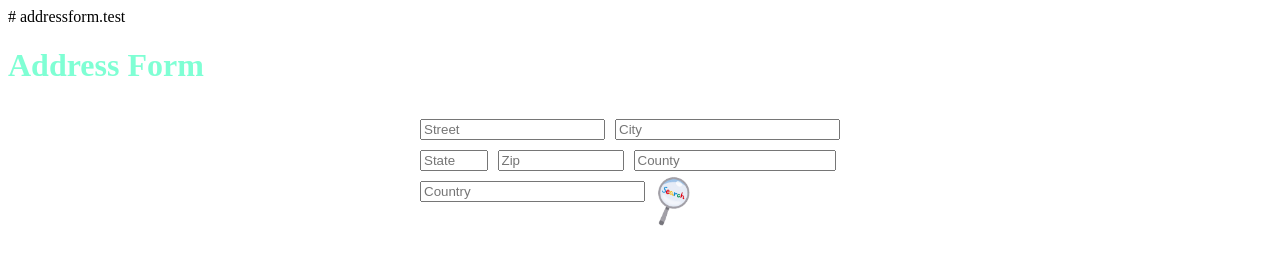
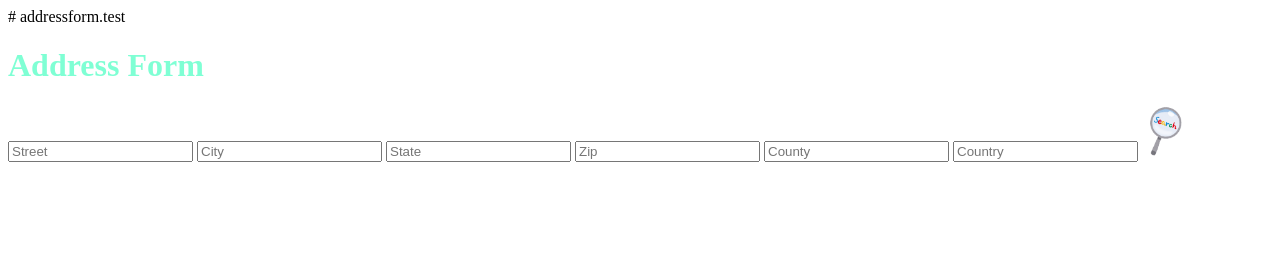
Before and after one commit to maitaniguchijp/addressform.test, a plain HTML site: page index.html in a window 1280 px wide. Drawn offline with Linux system fonts and the light colour scheme.

Commit message:
Update index.html

```diff
--- a/index.html
+++ b/index.html
@@ -7,46 +7,6 @@
     console.log('Welcome to my site.')
 </script>
 
-
-<style>
-       input, label {
-  margin: 5px 5px;
-}
-
-.form-group {
-  margin: 30px auto;
-  width: 450px;
-}
-
-.form-control {
-  float: left;
-}
-
-#inputStreet {
-  width: 100%;
-}
-
-#inputCity {
-  width: 50%;
-}
-
-#inputState {
-  width: 15%;
-}
-
-#inputZip {
-  width: 28%;
-}
-
-#inputCounty {
-  width: 45%;
-}
-
-#inputCountry {
-  width: 50%;
-}
-
-</style>
 <h1 style="color:aquamarine;"><b>Address Form</b></h1>
 <div class="form-group">
 <input type="street"
```
